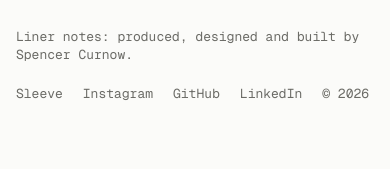
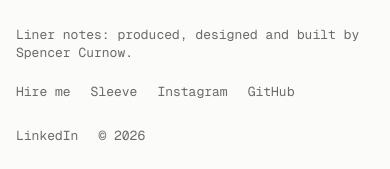
Before and after one commit to Schmenkie/personal-website, a Next.js app: page / in a window 390 px wide. Shown: the part 714-883 px from the top of the page. Before the commit the page ends 844 px from the top, so only its background shows below. Built offline with nearby package versions, Linux system fonts and the light colour scheme; no server answers; the database is empty.

Commit message:
Footer: add Hire me (/web); let the links wrap on phones
Co-Authored-By: Claude Opus 5.5 <noreply@anthropic.com>
Claude-Session: https://claude.ai/code/session_01CTCWbZSMfsvyVod5FfeD9e

```diff
--- a/src/components/minimal/links.tsx
+++ b/src/components/minimal/links.tsx
@@ -3,6 +3,7 @@ export const LINKS = [
   { label: "Work", href: "/work", nav: true },
   { label: "Resume", href: "/resume", nav: true },
   { label: "Email", href: "mailto:scurnow24@gmail.com", nav: true },
+  { label: "Hire me", href: "/web", nav: false },
   { label: "Sleeve", href: "https://getsleeve.app", nav: false },
   { label: "Instagram", href: "https://instagram.com/spencer.curnow", nav: false },
   { label: "GitHub", href: "https://github.com/Schmenkie", nav: false },
--- a/src/components/minimal/site-footer.tsx
+++ b/src/components/minimal/site-footer.tsx
@@ -4,7 +4,7 @@ export function SiteFooter() {
   return (
     <footer className="muted mt-2.5 flex flex-wrap items-center justify-between gap-x-6 gap-y-1">
       <p className="flex min-h-11 items-center">Liner notes: produced, designed and built by Spencer Curnow.</p>
-      <div className="flex items-center gap-5">
+      <div className="flex flex-wrap items-center gap-x-5">
         {LINKS.filter((l) => !l.nav).map((l) => (
           <a key={l.label} href={l.href} className="muted flex min-h-11 items-center hover:!text-[#7A2FF2]">
             {l.label}
```
